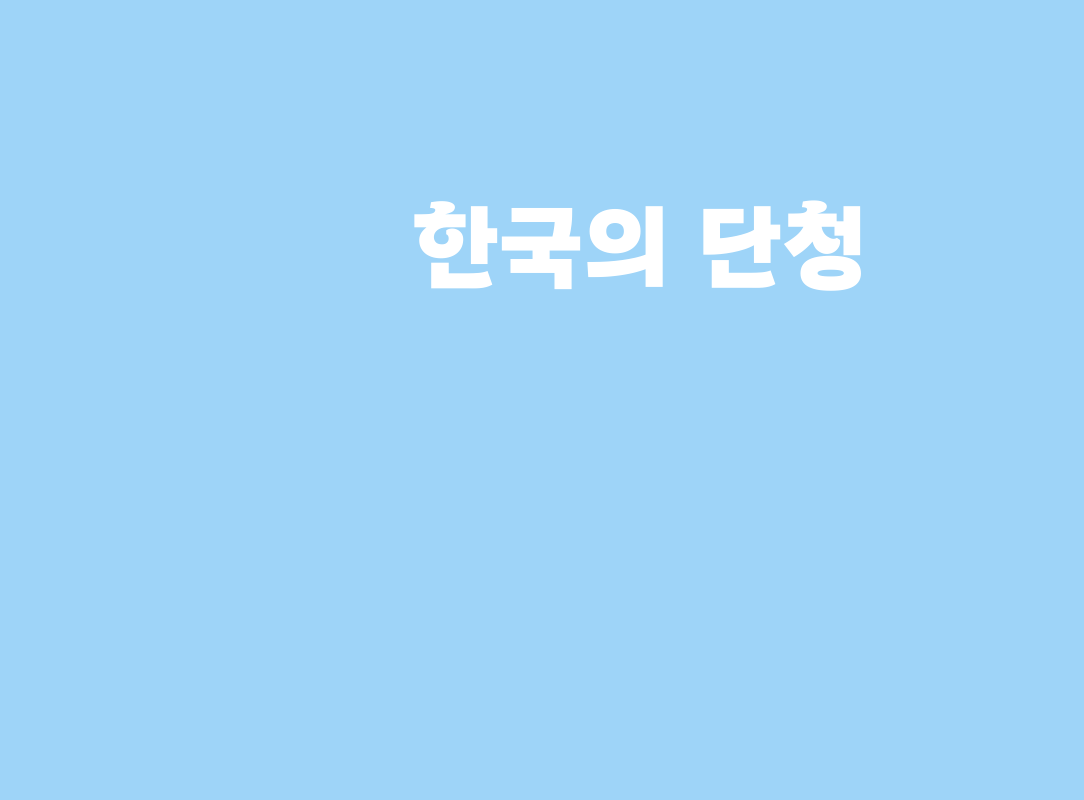
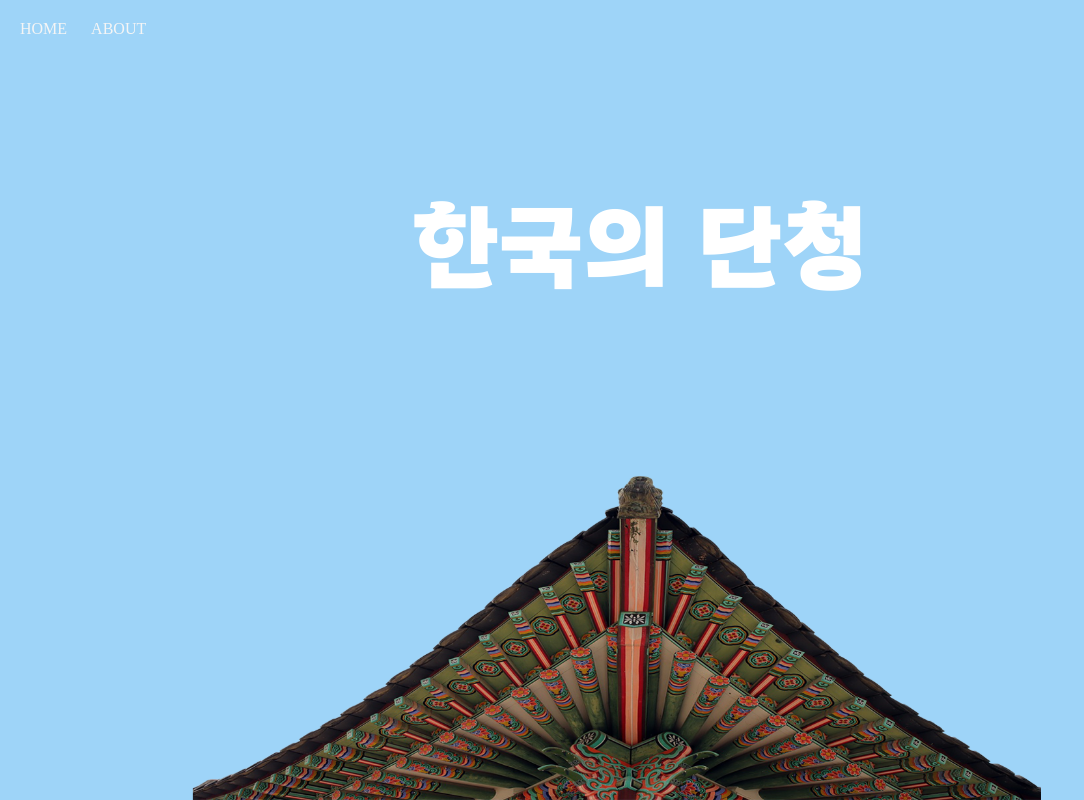
Before and after one commit to HJL9/HJL9.github.io, a plain HTML site: page index.html in a window 1280 px wide. Shown: the whole page, without its empty margins (0-1084 px from the left). Drawn offline with Linux system fonts and the light colour scheme.

Commit message:
0516과제_02
.

```diff
--- a/index.css
+++ b/index.css
@@ -14,3 +14,34 @@ h1 {
     margin: 200px auto 0;
     text-align: center;
 }
+
+div {
+    position: fixed;
+    top: 0;
+    left: 0;
+}
+
+nav ul {
+    list-style-type: none;
+    padding: 0;
+    margin: 20px;
+}
+
+nav ul li {
+    display: inline-block;
+    margin-right: 20px;
+}
+
+nav ul li a {
+    color: whitesmoke;
+    text-decoration: none;
+}
+
+img {
+    position: absolute;
+    bottom: 0;
+    left: 50%;
+    transform: translateX(-50%);
+    width: 1250px;
+    height: auto;
+}
--- a/index.html
+++ b/index.html
@@ -8,5 +8,14 @@
 </head>
 <body>
     <h1>한국의 단청</h1>
+    <div>
+        <nav>
+            <ul>
+                <li><a href="#home">HOME</a></li>
+                <li><a href="#about">ABOUT</a></li>
+            </ul>
+        </nav>
+    </div>
+    <img src="dan.png" alt="단청">
 </body>
 </html>
```
Also changed, not shown: dan.png (added).
